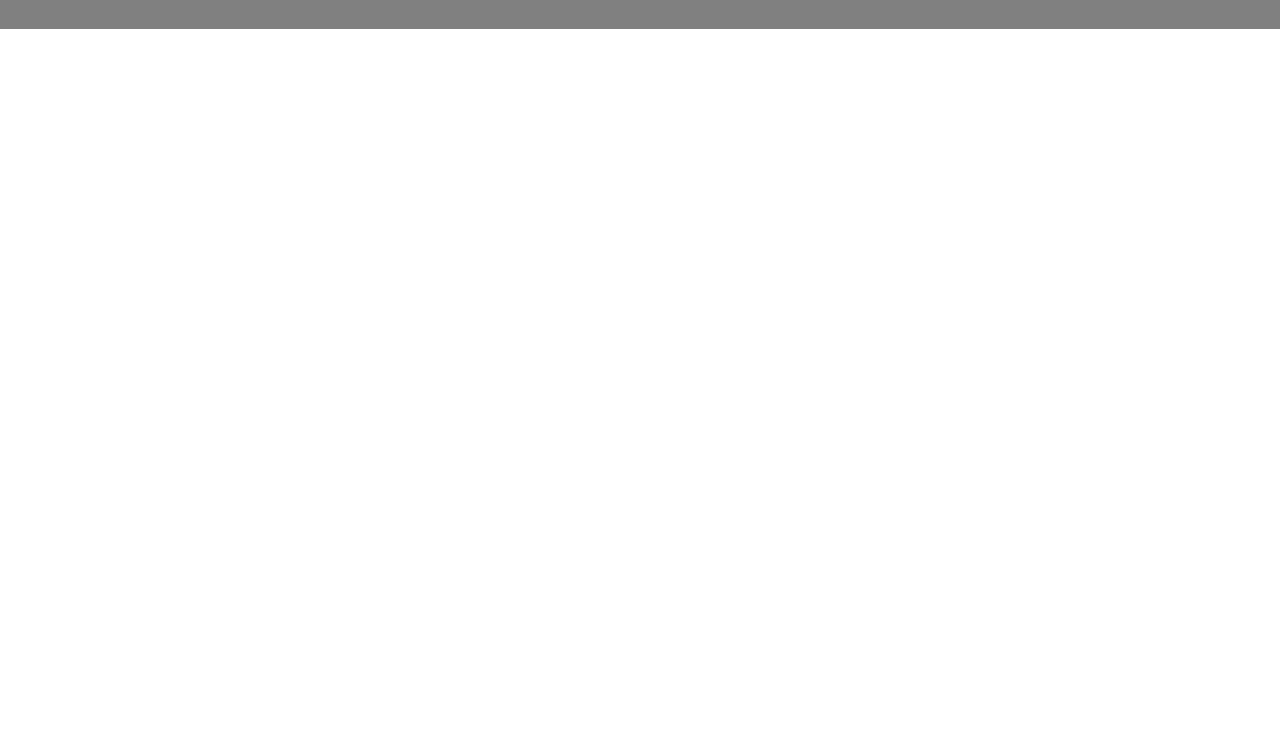
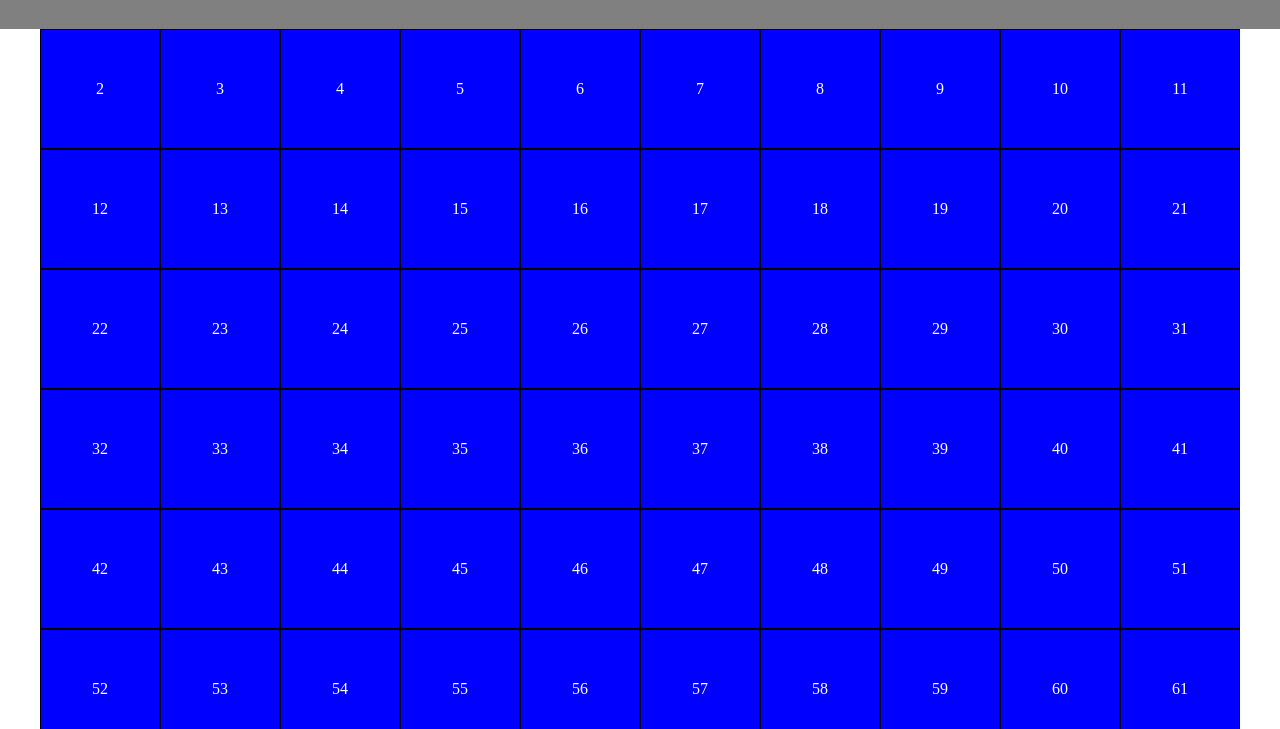
Before and after one commit to Fabio-Marzano/js-campionamento-greed, a plain HTML site: page index.html in a window 1280 px wide. Shown: the part 71-800 px from the top of the page. Drawn offline with Linux system fonts and the light colour scheme.

Commit message:
[UPD] create-grid-with-function

```diff
--- a/css/style.css
+++ b/css/style.css
@@ -46,6 +46,6 @@ header {
 
 }
 
-.clicked-red {
+.clicked {
     background-color: rgb(5, 245, 245);
 }
--- a/js/script.js
+++ b/js/script.js
@@ -8,3 +8,17 @@ function createSquare() {
 }
 //RECUPERO ELEMENTO CONTENENTE LA MIA GRIGLIA//
 const grid = document.getElementById('grid');
+
+for (let i = 1; i < 100; i++) {
+
+    let currentSquare = createSquare();
+
+    currentSquare.addEventListener('click', function () {
+        console.log(this);
+        this.classList.toggle('clicked');
+    });
+
+    currentSquare.innerText = i + 1;
+
+    grid.append(currentSquare);
+}
```
